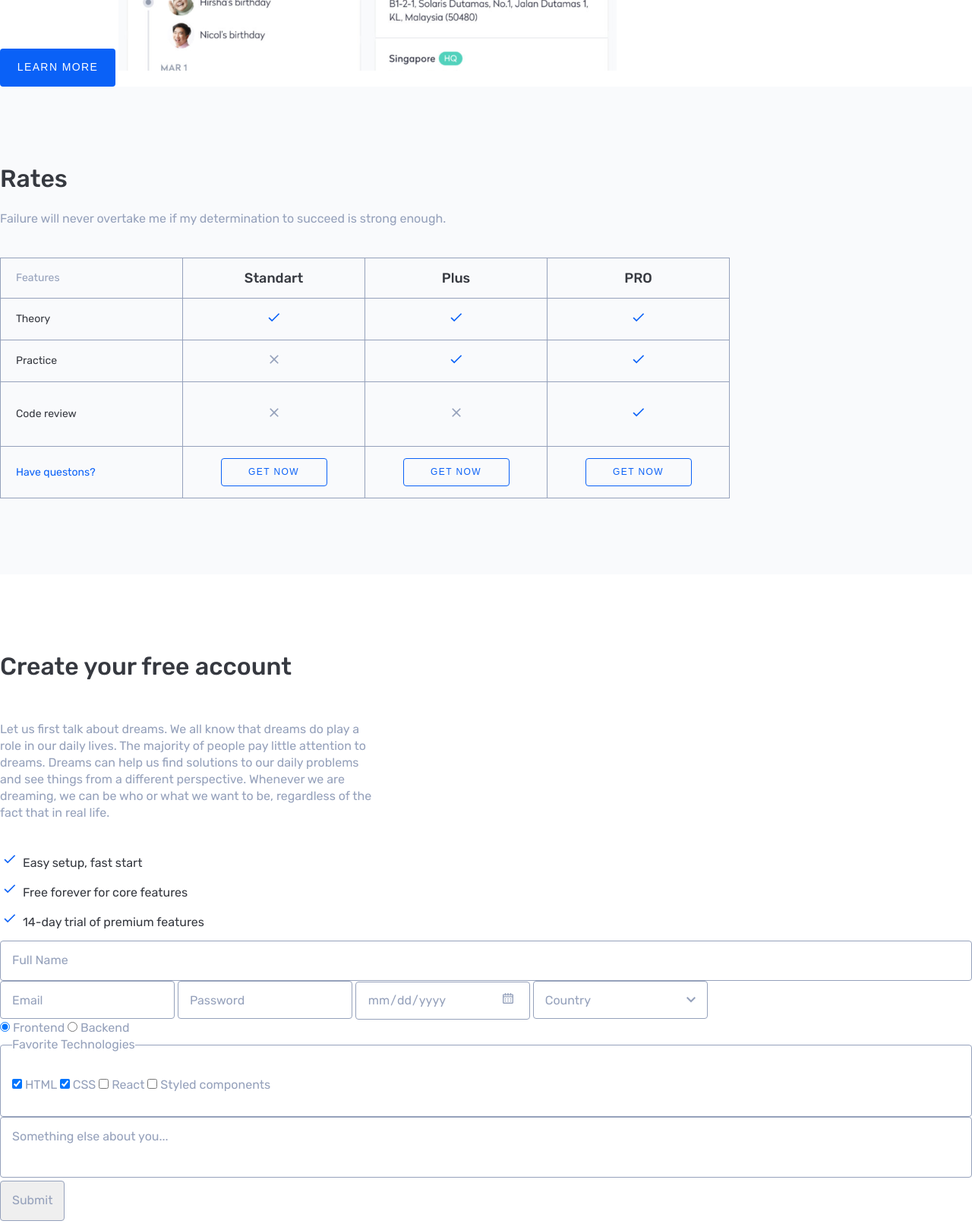
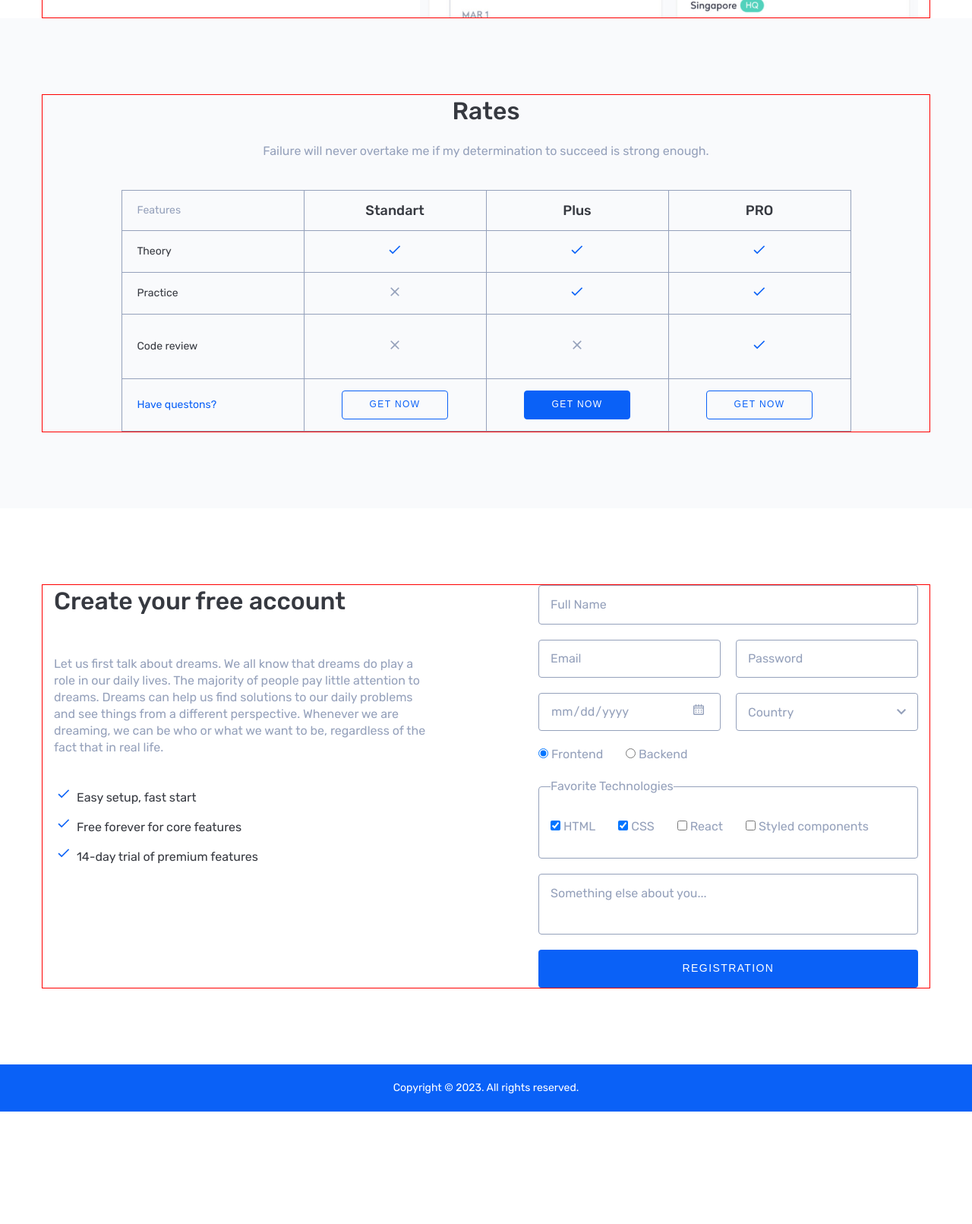
Before and after one commit to K17Dmitriy/Project-1, a plain HTML site: page index.html in a window 1280 px wide. Shown: the part 860-2471 px from the top of the page at 76% size. After the commit the page ends 2323 px from the top, so only its background shows below. Drawn offline with Linux system fonts and the light colour scheme.

Commit message:
third hw

```diff
--- a/index.html
+++ b/index.html
@@ -11,6 +11,8 @@
 </head>
 <body>
     <header class="header">
+        <div class="container">
+            <div class="header-wrapper">
                 <a href="" class="logo">
                     <img src="./assets/images/Logo.svg" alt="logo">
                 </a>
@@ -25,14 +27,25 @@
                         <a href="" class="menu-link">Create Account</a>
                     </li>
                 </ul>
+            </div>
+        </div>
     </header>
     <section class="main">
+        <div class="container">
+            <div class="main-wrapper">
+                <div class="main-info">
                     <h1 class="main-title">Markup achievement</h1>
-        <p class="text">The harder you work for something, the greater you’ll feel when you achieve it.</p>
+                        <p class="text">The harder you work for something, the    greater you’ll           feel when you achieve it.</p>
                         <button class="button">LEARN MORE</button>
+                </div>
                         <img class="main-img" src="./assets/images/image.png" alt="image">
+            </div>
+        </div>
     </section>
+
     <section class="rates-section">
+        <div class="container">
+            <div class="rates-wrapper">
                 <h2 class="title">Rates</h2>
                     <p class="text">Failure will never overtake me if my determination to succeed is strong enough.</p>
                     <table class="table">
@@ -62,13 +75,20 @@
             </tr>
             <tr>
                 <th class="table-subtitle"><a href="" class="table-link">Have questons?</a></th>
-                <th><button class="table-button">get now</button></th>
-                <th><button class="table-button active">get now</button></th>
-                <th><button class="table-button">get now</button></th>
+                <td><button class="table-button">get now</button></td>
+                <td><button class="table-button active">get now</button></td>
+                <td><button class="table-button">get now</button></td>
             </tr>
                     </table>
+            </div>
+
+        </div>
     </section>
+
     <section class="create-account-section">
+        <div class="container">
+            <div class="account-wrapper">
+                <div class="account-info-wrapper">
                 <h2 class="title">Create your free account</h2>
                 <p class="text">Let us first talk about dreams. We all know that dreams do play a role in our daily lives. The majority of people pay little attention to dreams. Dreams can help us find solutions to our daily problems and see things from a different perspective. Whenever we are dreaming, we can be who or what we want to be, regardless of the fact that in real life.</p>
                 <ul class="list">
@@ -76,8 +96,10 @@
                 <li class="list-item">Free forever for core features</li>
                 <li class="list-item">14-day trial of premium features</li>
                 </ul>
+                </div>
             <form>
             <input type="text" placeholder="Full Name">
+            <div class="fields-wrapper">
             <input type="email" placeholder="Email">
             <input type="password" placeholder="Password">
             <input type="date">
@@ -87,7 +109,8 @@
                 <option value="">China</option>
                 <option value="">USA</option>
             </select>
-            <div>
+            </div>
+            <div class="stack">
             <label for="front">
                 <input id="front" type="radio" name="stack" checked>
                 Frontend
@@ -124,8 +147,10 @@
 
             <textarea placeholder="Something else about you..."></textarea>
 
-            <input type="submit">
+            <button class="button" type="submit">registration</button>
             </form>
+            </div>
+        </div>
     </section>
     <footer>
         <small>Copyright © 2023. All rights reserved.</small>
--- a/style.css
+++ b/style.css
@@ -14,6 +14,10 @@ a {
     text-decoration: none;
 }
 
+a:hover {
+    text-decoration: underline;
+}
+
 ul {
     list-style: none;
 }
@@ -21,6 +25,12 @@ ul {
 button {
     border: none;
     background-color: transparent;
+    cursor: pointer;
+    transition: 0.2s;
+}
+
+button:hover {
+    transform: translateY(-5px);
 }
 
 .title {
@@ -37,9 +47,32 @@ button {
     line-height: 22px;
 }
 
+              /* ======== Стили для Header ========*/
+
 .header {
     background: #0a61f7;
     padding: 14px 0;
+}
+
+.header-wrapper {
+    display: flex;
+    justify-content: space-between;
+    align-items: center;
+}
+
+.container {
+    height: 100%;
+    width: 100%;
+    max-width: 1170px; /* 1140 + padding:15*2 */
+    padding: 0 15px;   /* отступы по бокам на мобилках */
+    margin-left: auto; /* центрируем по горизонтали */
+    margin-right: auto; /* центрируем по горизонтали */
+    border: 1px solid red; /* чтобы было видно, потом удалить */
+}
+
+.menu {
+    display: flex;
+    gap: 24px;
 }
 
 .menu-link {
@@ -53,6 +86,17 @@ button {
 
                                 /* ===============Стили для 1-й секции ==============*/
 
+.main-wrapper {
+    display: flex;
+    justify-content: center;
+    align-items: center;
+    height: 800px;
+}
+
+.main-img {
+    align-self: flex-end;  /* прижмём картинку к нижнему краю родителя */
+}
+
 .main-title {
     color: #363940;
     font-size: 58px;
@@ -60,6 +104,11 @@ button {
     line-height: 68px;
     margin-bottom: 30px;
     }
+
+.main .text {
+    margin-bottom: 40px;
+    max-width: 380px;
+}
 
 .text {
     color: #95a1bb;
@@ -87,6 +136,12 @@ button {
 .rates-section {
     background-color: #f9fafc;
     padding: 100px 0;
+}
+
+.rates-wrapper {
+    display: flex;
+    flex-direction: column;
+    align-items: center;
 }
 
 .rates-section .title {
@@ -153,7 +208,7 @@ th, td {                         /* Стилизуем по названию т
     color: #0a61f7;
 }
 
-.table-buttn.active {        /* эти свойства применится, если у кнопки будут оба класса */
+.table-button.active {        /* эти свойства применится, если у кнопки будут оба класса */
     background: #0a61f7;
     color: #fff;
 }
@@ -168,6 +223,11 @@ th, td {                         /* Стилизуем по названию т
     padding: 100px 0;
 }
 
+.account-wrapper {
+    display: flex;
+    justify-content: space-between;
+}
+
 .create-account-section .title {
     margin-bottom: 50px;
 }
@@ -175,6 +235,14 @@ th, td {                         /* Стилизуем по названию т
 .create-account-section .text {
     margin-bottom: 40px;
     max-width: 500px;
+}
+
+form {
+    width: 100%;
+    max-width: 500px;
+    display: flex;
+    flex-direction: column;
+    gap: 20px;
 }
 
 .list-item {
@@ -198,6 +266,16 @@ input, select, fieldset, textarea, label, legend, input::placeholder, select::pl
     font-family: inherit;     /* у всех этих элементов будет шрифт, как у ближайшего родителя, в котором указано св-во font-family*/
 }
 
+input[type="radio"], input[type="checkbox"], input[type="date"], select {
+    cursor: pointer;
+}
+
+.fields-wrapper {
+    display: flex;
+    flex-wrap: wrap;       /* будут скидывать вниз, когда не помещаются в родителе*/
+    gap: 20px;
+}
+
 input[type="text"] {
     width: 100%;
 }
@@ -205,6 +283,13 @@ input[type="text"] {
 input[type="email"], input[type="password"], input[type="date"], select {
     width: 230px;
     height: 50px;
+    flex-grow: 1;
+}
+
+.stack,
+fieldset {
+    display: flex;
+    column-gap: 30px;
 }
 
 fieldset {
```
Lines whose indentation alone changed are shown as unchanged.
